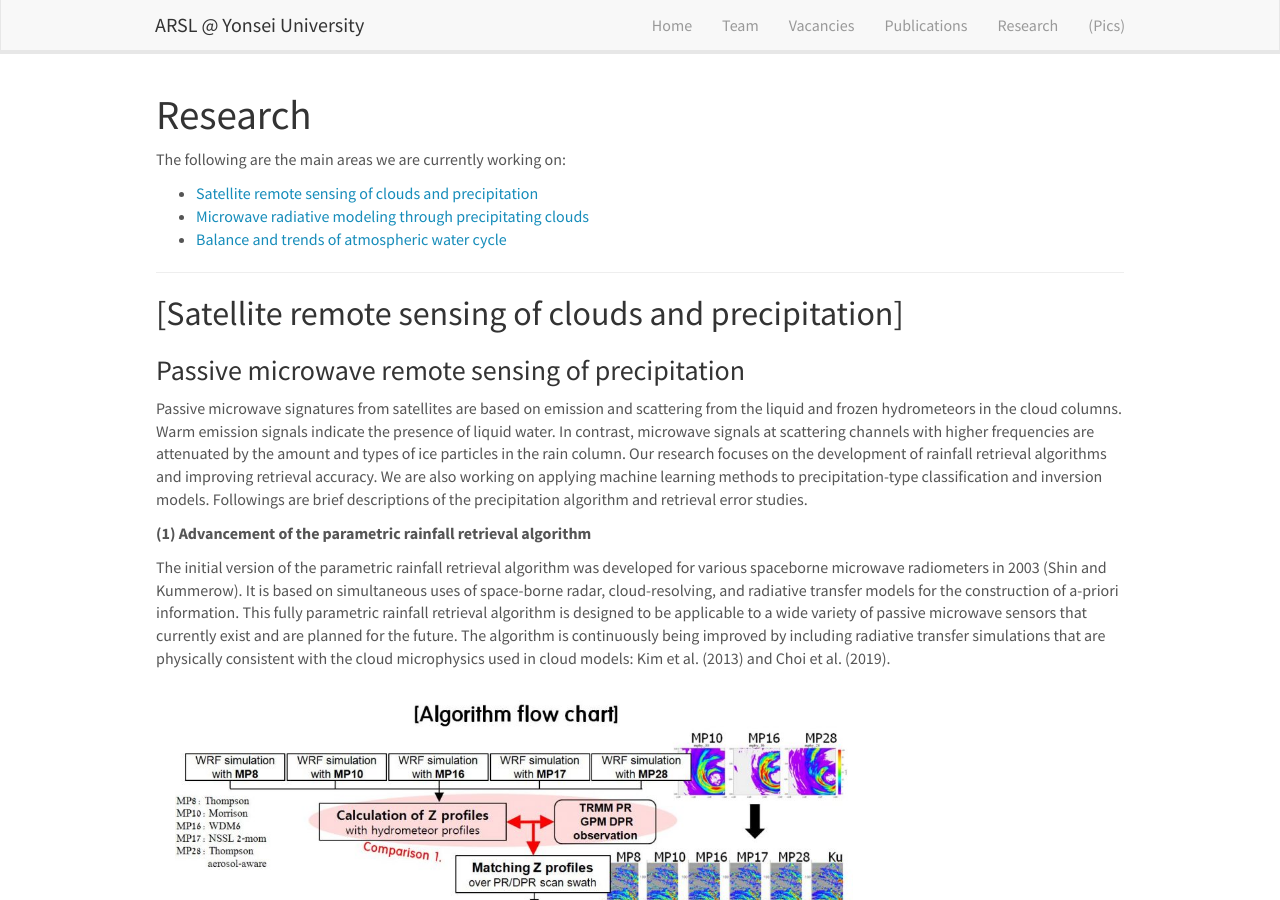
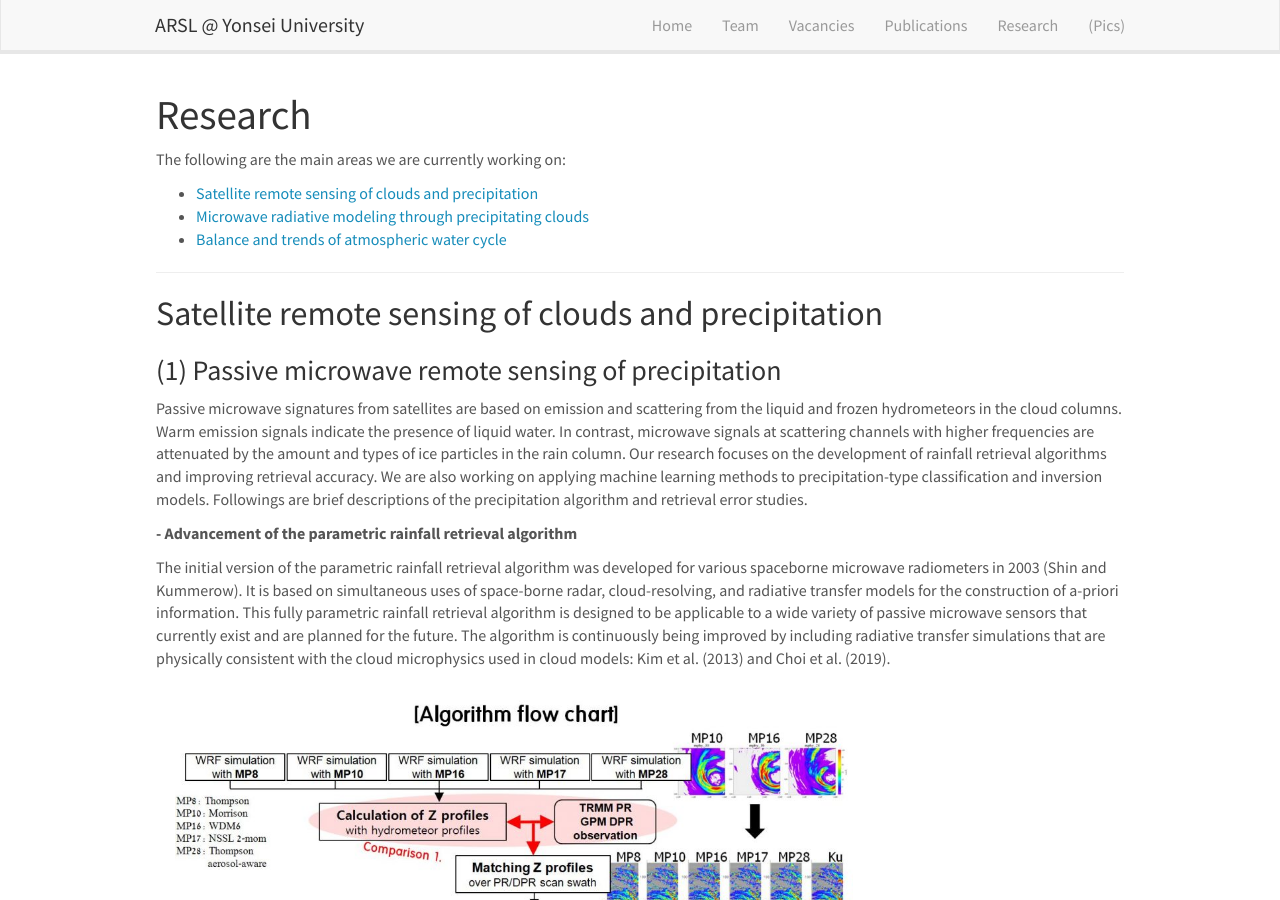
Before and after one commit to roo2003/roo2003.github.io, a Jekyll site: the page built from _pages/research.md, in a window 1280 px wide and 900 px high. Built offline with Jekyll 4.4.1, drawn with Linux system fonts in a browser that asks for light colours; nearby versions of some CDN libraries.

```diff
--- a/_pages/research.md
+++ b/_pages/research.md
@@ -16,13 +16,13 @@ The following are the main areas we are currently working on:
 
 <hr/>
 
-## [Satellite remote sensing of clouds and precipitation]
+## Satellite remote sensing of clouds and precipitation
 
-### Passive microwave remote sensing of precipitation
+### (1) Passive microwave remote sensing of precipitation
 
 Passive microwave signatures from satellites are based on emission and scattering from the liquid and frozen hydrometeors in the cloud columns. Warm emission signals indicate the presence of liquid water. In contrast, microwave signals at scattering channels with higher frequencies are attenuated by the amount and types of ice particles in the rain column. Our research focuses on the development of rainfall retrieval algorithms and improving retrieval accuracy. We are also working on applying machine learning methods to precipitation-type classification and inversion models. Followings are brief descriptions of the precipitation algorithm and retrieval error studies.
 
-**(1) Advancement of the parametric rainfall retrieval algorithm**
+**- Advancement of the parametric rainfall retrieval algorithm**
 
 The initial version of the parametric rainfall retrieval algorithm was developed for various spaceborne microwave radiometers in 2003 (Shin and Kummerow). It is based on simultaneous uses of space-borne radar, cloud-resolving, and radiative transfer models for the construction of a-priori information. This fully parametric rainfall retrieval algorithm is designed to be applicable to a wide variety of passive microwave sensors that currently exist and are planned for the future. The algorithm is continuously being improved by including radiative transfer simulations that are physically consistent with the cloud microphysics used in cloud models: Kim et al. (2013) and Choi et al. (2019).
 
```
